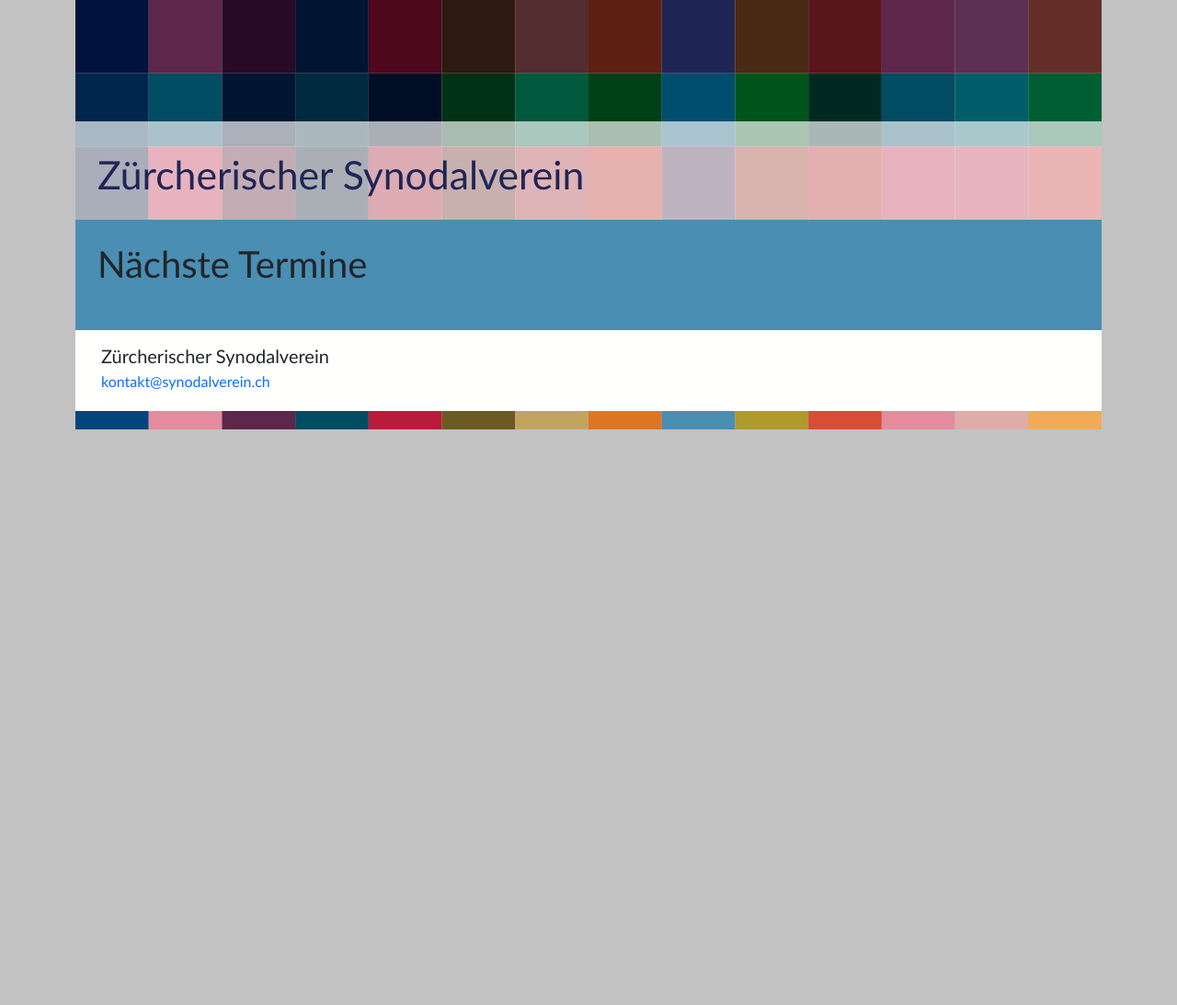
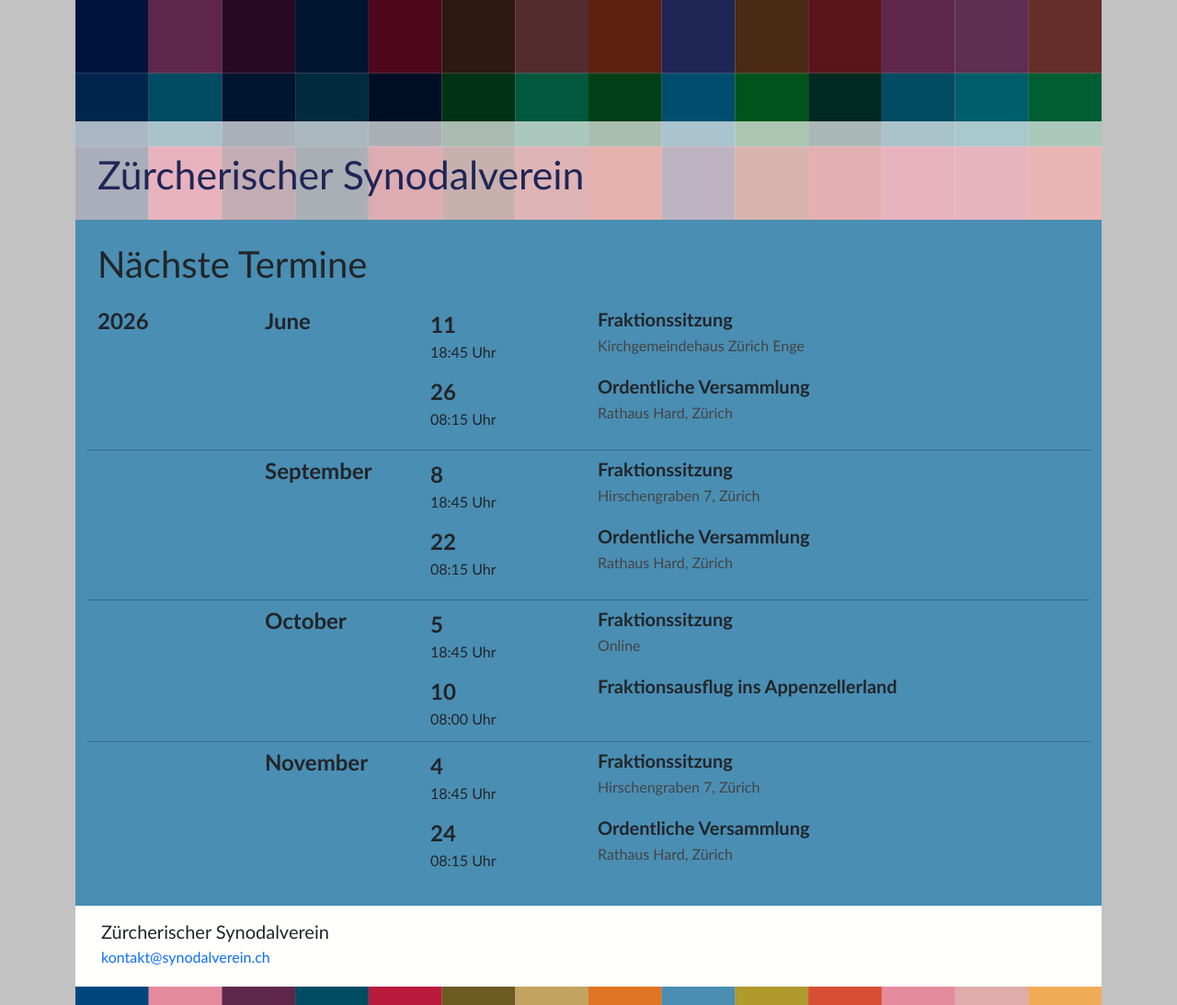
Before and after one commit to rbirkner/synodalverein, a Jekyll site: the page built from termine.html, in a window 1280 px wide. Shown: the whole page at 92% size. Built offline with Jekyll 4.4.1, drawn with Linux system fonts in a browser that asks for light colours; before the commit the page ends 900 px from its top, so only the background shows below that.

Commit message:
add dates of 2026

```diff
--- a/_data/events.yml
+++ b/_data/events.yml
@@ -96,3 +96,82 @@
   time_from: "08:15"
   location: "Rathaus Hard, Zürich"
   google_map: "https://maps.app.goo.gl/6K5YFTsDerZTP8RPA"
+
+- title: "Neujahrsapéro"
+  date_from: "2026-01-10"
+  time_from: "13:30"
+  location: "Kirchgemeindehaus, Kloten"
+  google_map: "https://maps.app.goo.gl/AoRseSbBLNQnt3MPA"
+
+- title: "Ausserordentliche Versammlung"
+  date_from: "2026-01-27"
+  time_from: "08:15"
+  location: "Rathaus Hard, Zürich"
+  google_map: "https://maps.app.goo.gl/6K5YFTsDerZTP8RPA"
+
+- title: "Fraktionssitzung"
+  date_from: "2026-02-05"
+  time_from: "18:45"
+  location: "Online"
+
+- title: "Fraktionssitzung"
+  date_from: "2026-03-12"
+  time_from: "18:45"
+  location: "Hirschengraben 50, Zürich"
+  google_map: "https://maps.app.goo.gl/T7d1h2PfrXJ4V6xf7"
+
+- title: "Ordentliche Versammlung"
+  date_from: "2026-03-24"
+  time_from: "08:15"
+  location: "Rathaus Hard, Zürich"
+  google_map: "https://maps.app.goo.gl/6K5YFTsDerZTP8RPA"
+
+- title: "Fraktionssitzung"
+  date_from: "2026-05-07"
+  time_from: "18:45"
+  location: "Online"
+
+- title: "Fraktionssitzung"
+  date_from: "2026-06-11"
+  time_from: "18:45"
+  location: "Kirchgemeindehaus Zürich Enge"
+  google_map: "https://maps.app.goo.gl/qceFHec4pa3Q1rMT8"
+
+- title: "Ordentliche Versammlung"
+  date_from: "2026-06-26"
+  time_from: "08:15"
+  location: "Rathaus Hard, Zürich"
+  google_map: "https://maps.app.goo.gl/6K5YFTsDerZTP8RPA"
+
+- title: "Fraktionssitzung"
+  date_from: "2026-09-08"
+  time_from: "18:45"
+  location: "Hirschengraben 7, Zürich"
+  google_map: "https://maps.app.goo.gl/5u2QBbvzgBxSUKjc9"
+
+- title: "Ordentliche Versammlung"
+  date_from: "2026-09-22"
+  time_from: "08:15"
+  location: "Rathaus Hard, Zürich"
+  google_map: "https://maps.app.goo.gl/6K5YFTsDerZTP8RPA"
+
+- title: "Fraktionssitzung"
+  date_from: "2026-10-05"
+  time_from: "18:45"
+  location: "Online"
+
+- title: "Fraktionsausflug ins Appenzellerland"
+  date_from: "2026-10-10"
+  time_from: "08:00"
+
+- title: "Fraktionssitzung"
+  date_from: "2026-11-04"
+  time_from: "18:45"
+  location: "Hirschengraben 7, Zürich"
+  google_map: "https://maps.app.goo.gl/5u2QBbvzgBxSUKjc9"
+
+- title: "Ordentliche Versammlung"
+  date_from: "2026-11-24"
+  time_from: "08:15"
+  location: "Rathaus Hard, Zürich"
+  google_map: "https://maps.app.goo.gl/6K5YFTsDerZTP8RPA"
```
